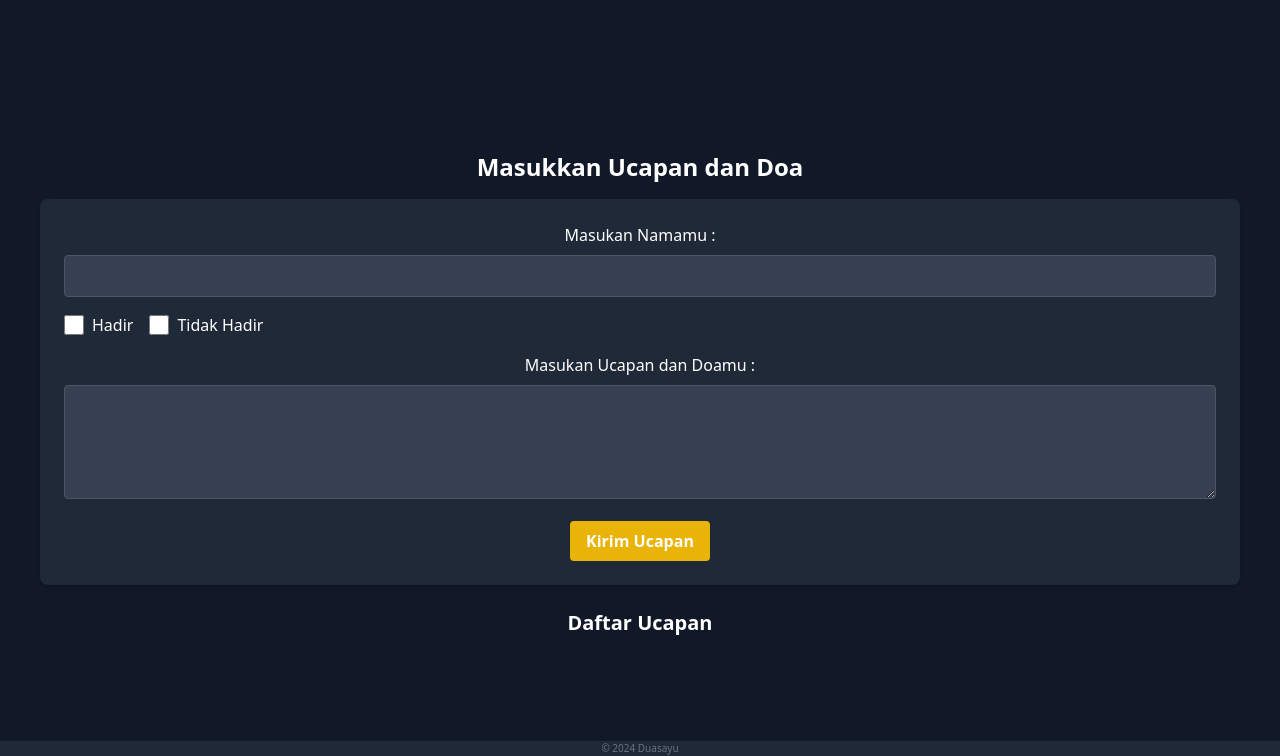
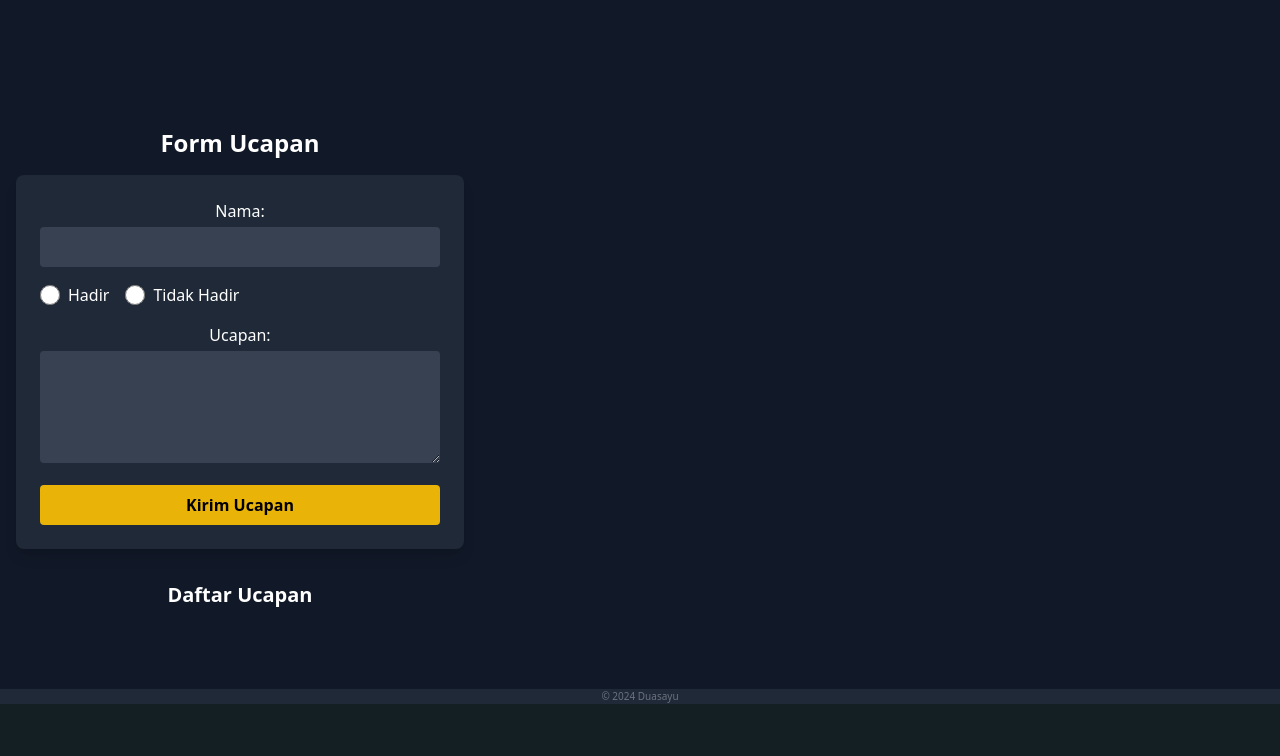
Before and after one commit to ShinjiAry/Tes, a Laravel app: page / in a window 1280 px wide. Shown: the part 2775-3531 px from the top of the page. After the commit the page ends 3479 px from the top, so only its background shows below. Run offline with Laravel 9, Linux system fonts and the light colour scheme; some libraries are stand-ins or nearby versions; some web fonts are replaced.

Commit message:
Update index.php

```diff
--- a/index.php
+++ b/index.php
@@ -298,58 +298,70 @@ if ($_SERVER['REQUEST_METHOD'] === 'POST') {
 
     <!-- Speech & Prayer Section -->
     <section id="pesan" class="py-16 bg-gray-900 text-center p-4">
-        <div class="container mx-auto p-6">
-        <!-- Form Input -->
-        <h1 class="text-2xl font-bold mb-4">Masukkan Ucapan dan Doa</h1>
-        <form method="POST" action="" class="space-y-4 bg-gray-800 p-6 rounded-lg shadow">
-            <div>
-                <label for="name" class="block mb-2">Masukan Namamu :</label>
-                <input type="text" id="name" name="name" required class="w-full p-2 rounded bg-gray-700 border border-gray-600">
+         <div class="w-full max-w-md">
+        <h1 class="text-2xl font-bold mb-4 text-center">Form Ucapan</h1>
+        <form method="POST" action="" class="bg-gray-800 p-6 rounded-lg shadow-lg">
+            <div class="mb-4">
+                <label for="name" class="block mb-1">Nama:</label>
+                <input type="text" id="name" name="name" class="w-full px-4 py-2 rounded border-gray-700 bg-gray-700 text-white focus:ring focus:ring-blue-500" required>
             </div>
-            <div class="flex items-center space-x-4">
-                <label class="flex items-center">
-                    <input type="checkbox" name="hadir" class="form-checkbox h-5 w-5 text-yellow-400">
-                    <span class="ml-2">Hadir</span>
+
+            <!-- Radio Button -->
+            <div class="mb-4 flex items-center space-x-4">
+                <label class="flex items-center space-x-2">
+                    <input type="radio" name="hadir" value="Hadir" class="form-radio text-blue-500 h-5 w-5 rounded-full" required>
+                    <span>Hadir</span>
                 </label>
-                <label class="flex items-center">
-                    <input type="checkbox" name="tidak_hadir" class="form-checkbox h-5 w-5 text-yellow-400">
-                    <span class="ml-2">Tidak Hadir</span>
+                <label class="flex items-center space-x-2">
+                    <input type="radio" name="hadir" value="Tidak Hadir" class="form-radio text-red-500 h-5 w-5 rounded-full" required>
+                    <span>Tidak Hadir</span>
                 </label>
             </div>
-            <div>
-                <label for="message" class="block mb-2">Masukan Ucapan dan Doamu :</label>
-                <textarea id="message" name="message" rows="4" required class="w-full p-2 rounded bg-gray-700 border border-gray-600"></textarea>
+
+            <div class="mb-4">
+                <label for="message" class="block mb-1">Ucapan:</label>
+                <textarea id="message" name="message" rows="4" class="w-full px-4 py-2 rounded border-gray-700 bg-gray-700 text-white focus:ring focus:ring-blue-500" required></textarea>
             </div>
-            <!-- Input Hidden untuk Waktu Lokal -->
+
+            <!-- Hidden Input untuk Local Time -->
             <input type="hidden" id="local_time" name="local_time">
-            <button type="submit" class="bg-yellow-500 hover:bg-yellow-600 text-white font-bold py-2 px-4 rounded">
+
+            <button type="submit" class="w-full bg-yellow-500 hover:bg-yellow-600 text-black font-bold py-2 px-4 rounded">
                 Kirim Ucapan
             </button>
         </form>
+    </div>
 
-        <!-- Daftar Ucapan -->
-        <h2 class="text-xl font-semibold mt-6">Daftar Ucapan</h2>
-        <div class="space-y-4 mt-4">
+    <!-- Daftar Ucapan -->
+    <div class="w-full max-w-md mt-8">
+        <h2 class="text-xl font-semibold mb-4 text-center">Daftar Ucapan</h2>
+        <div class="space-y-4">
             <?php
-            // Baca dan tampilkan ucapan dari file
             if (file_exists("messages.txt")) {
-                $messages = file("messages.txt", FILE_IGNORE_NEW_LINES);
-                foreach ($messages as $msg) {
-                    list($name, $attendance, $message_content, $local_time) = explode("|", $msg);
+                $lines = file("messages.txt", FILE_IGNORE_NEW_LINES);
+                foreach ($lines as $line) {
+                    list($name, $attendance, $message, $local_time) = explode("|", $line);
                     echo "
-                    <div class='bg-gray-800 p-4 rounded-lg'>
-                        <h3 class='text-yellow-400 font-bold'>$name</h3>
-                        <p class='text-gray-300'>$message_content</p>
-                        <p class='text-gray-500 text-sm mt-2'>$local_time - $attendance</p>
-                    </div>
+                        <div class='flex items-start bg-gray-800 p-4 rounded-lg shadow'>
+                            <!-- Tanda Hadir -->
+                            <div class='mr-4'>
+                                <div class='w-10 h-10 flex items-center justify-center rounded-full " . ($attendance == 'Hadir' ? 'bg-green-500' : 'bg-red-500') . " text-white font-bold'>
+                                    " . ($attendance == 'Hadir' ? '✔' : '✖') . "
+                                </div>
+                            </div>
+                            <!-- Konten -->
+                            <div>
+                                <p class='text-lg font-semibold'>$name - $attendance</p>
+                                <p class='text-sm text-gray-400'>$message</p>
+                                <p class='text-xs text-gray-500 mt-1'>$local_time</p>
+                            </div>
+                        </div>
                     ";
                 }
-            } else {
-                echo "<p>Belum ada ucapan yang dikirim.</p>";
             }
             ?>
-            </div>
         </div>
+    </div>
     </section>
 
     <!-- Footer -->
```
